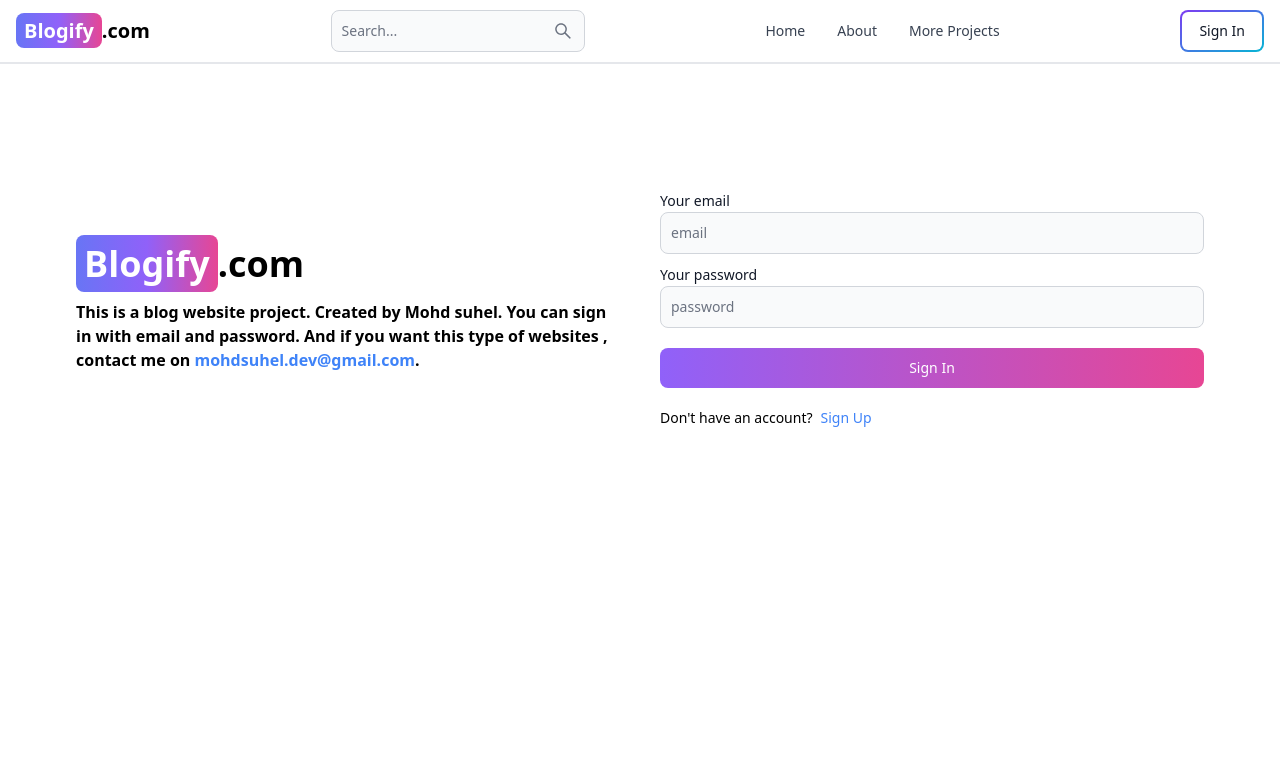
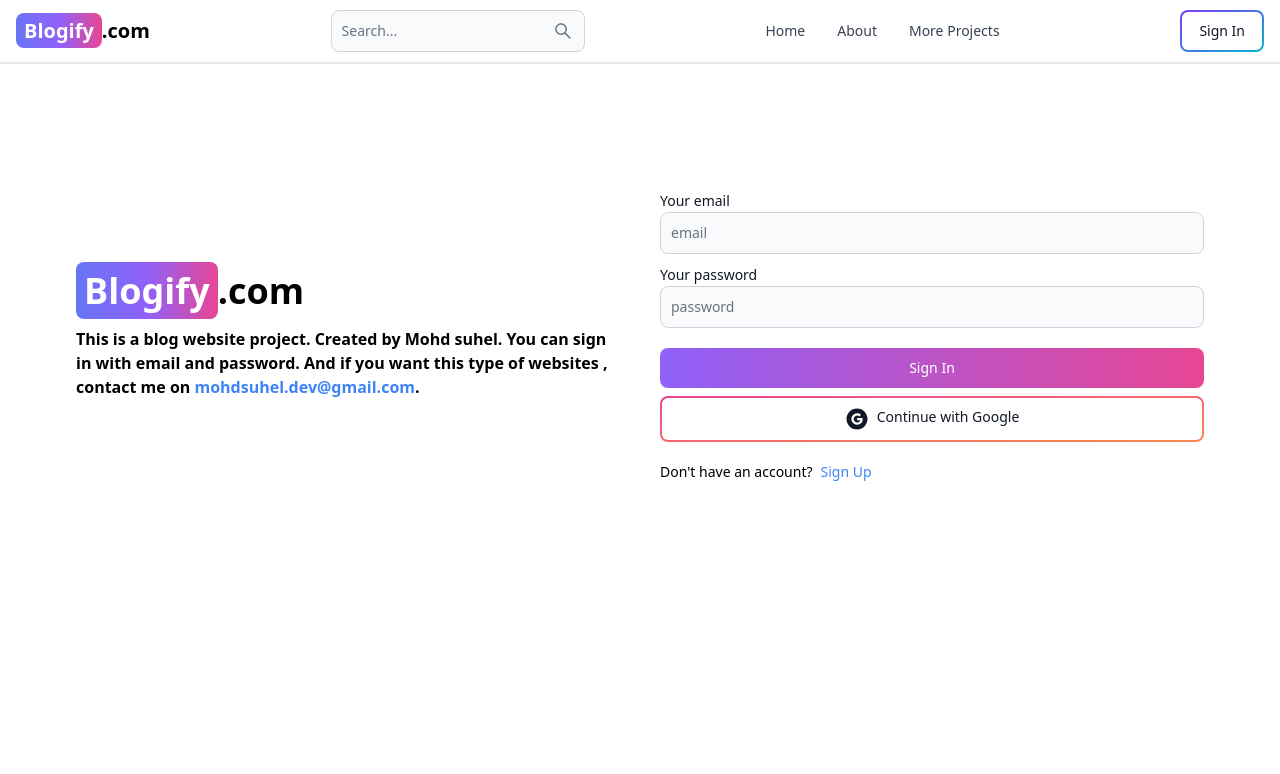
Before and after one commit to Suheldevs/Blogify-app, a React (Vite) app in the folder blogify/: page /signin in a window 1280 px wide. Shown: the top 774 px of the page. Built offline with nearby package versions, Linux system fonts and the light colour scheme; no server answers.

Commit message:
setUp google Authentication by fiirebase

```diff
--- a/blogify/package.json
+++ b/blogify/package.json
@@ -11,6 +11,7 @@
   },
   "dependencies": {
     "@reduxjs/toolkit": "^2.3.0",
+    "firebase": "^11.0.2",
     "flowbite-react": "^0.10.2",
     "react": "^18.3.1",
     "react-dom": "^18.3.1",
--- /dev/null
+++ b/blogify/src/Components/OAuth.jsx
@@ -0,0 +1,28 @@
+import { Button } from 'flowbite-react'
+import React from 'react'
+import { AiFillGoogleCircle } from 'react-icons/ai'
+import {GoogleAuthProvider, signInWithPopup,getAuth} from 'firebase/auth';
+import app from '../firebase';
+
+function OAuth() {
+
+  const handleGoogleClick = async () => {
+    const auth = getAuth(app)
+    const provider = new GoogleAuthProvider()
+    provider.setCustomParameters({ prompt: 'select_account' });
+    try{
+      const resultFromGoogle = await signInWithPopup(auth,provider) ;
+      console.log(resultFromGoogle);
+    }
+    catch(err){
+
+    }
+  }
+  return (
+    <Button type='button' gradientDuoTone='pinkToOrange' outline onClick={handleGoogleClick}>
+      <AiFillGoogleCircle className='w-6 h-6 mr-2 ' /> Continue with Google
+    </Button>
+  )
+}
+
+export default OAuth
--- a/blogify/src/Pages/Signin.jsx
+++ b/blogify/src/Pages/Signin.jsx
@@ -6,6 +6,7 @@ import Swal from 'sweetalert2';
 //redux
 import { useDispatch,useSelector } from 'react-redux';
 import { signinStart, signinSuccess,singFailure } from '../redux/user/userSlice';
+import OAuth from '../Components/OAuth';
 
 function Signin() {
 
@@ -50,7 +51,7 @@ function Signin() {
     }
   }
   return (
-    <div className=' lg:mt-28 mt-12 h-[75vh]'>
+    <div className=' lg:mt-28 mt-12 min-h-[75vh]'>
       <div className='flex p-3 max-w-6xl mx-auto flex-col  md:flex-row md:items-center gap-10'>
       {/* left */}
       <div className='flex-1'>
@@ -89,12 +90,13 @@ function Signin() {
           </div>
           <Button gradientDuoTone='purpleToPink' type='submit' className='w-full mt-3' disabled={loading} >
            {loading ? (
-            <>
+             <>
             <Spinner size='sm' />
             <span>Loading..</span>
             </>
            ):('Sign In')}
           </Button>
+           <OAuth/>
         </form>
         <div className='flex gap-2 text-sm mt-5'>
           <span>Don't have an account?</span>
--- a/blogify/src/Pages/Signup.jsx
+++ b/blogify/src/Pages/Signup.jsx
@@ -3,6 +3,7 @@ import React, { useState } from 'react'
 import { Link } from 'react-router-dom'
 import {useForm} from 'react-hook-form';
 import Swal from 'sweetalert2';
+import OAuth from '../Components/OAuth';
 function Signup() {
 
   const [Error , setError] = useState(null);
@@ -44,7 +45,7 @@ function Signup() {
     }
   }
   return (
-    <div className=' lg:mt-28 mt-12 h-[75vh]'>
+    <div className=' lg:mt-28 mt-12 min-h-[75vh]'>
       <div className='flex p-3 max-w-6xl mx-auto flex-col  md:flex-row md:items-center gap-10'>
       {/* left */}
       <div className='flex-1'>
@@ -96,6 +97,7 @@ function Signup() {
             </>
            ):('Sign In')}
           </Button>
+          <OAuth/>
         </form>
         <div className='flex gap-2 text-sm mt-5'>
           <span>Have an account?</span>
--- /dev/null
+++ b/blogify/src/firebase.js
@@ -0,0 +1,20 @@
+// Import the functions you need from the SDKs you need
+import { initializeApp } from "firebase/app";
+// TODO: Add SDKs for Firebase products that you want to use
+// https://firebase.google.com/docs/web/setup#available-libraries
+
+console.log(import.meta.env.VITE_FIREBASE_API_KEY);
+// Your web app's Firebase configuration
+const firebaseConfig = {
+  apiKey:import.meta.env.VITE_FIREBASE_API_KEY,
+  authDomain: "blogify-001.firebaseapp.com",
+  projectId: "blogify-001",
+  storageBucket: "blogify-001.firebasestorage.app",
+  messagingSenderId: "417248838690",
+  appId: "1:417248838690:web:023c1f81773d5cdb35f67b"
+};
+
+// Initialize Firebase
+const app = initializeApp(firebaseConfig);
+
+export default app
```
Also changed, not shown: 1 other file (tests, documents, lock files or other folders).
